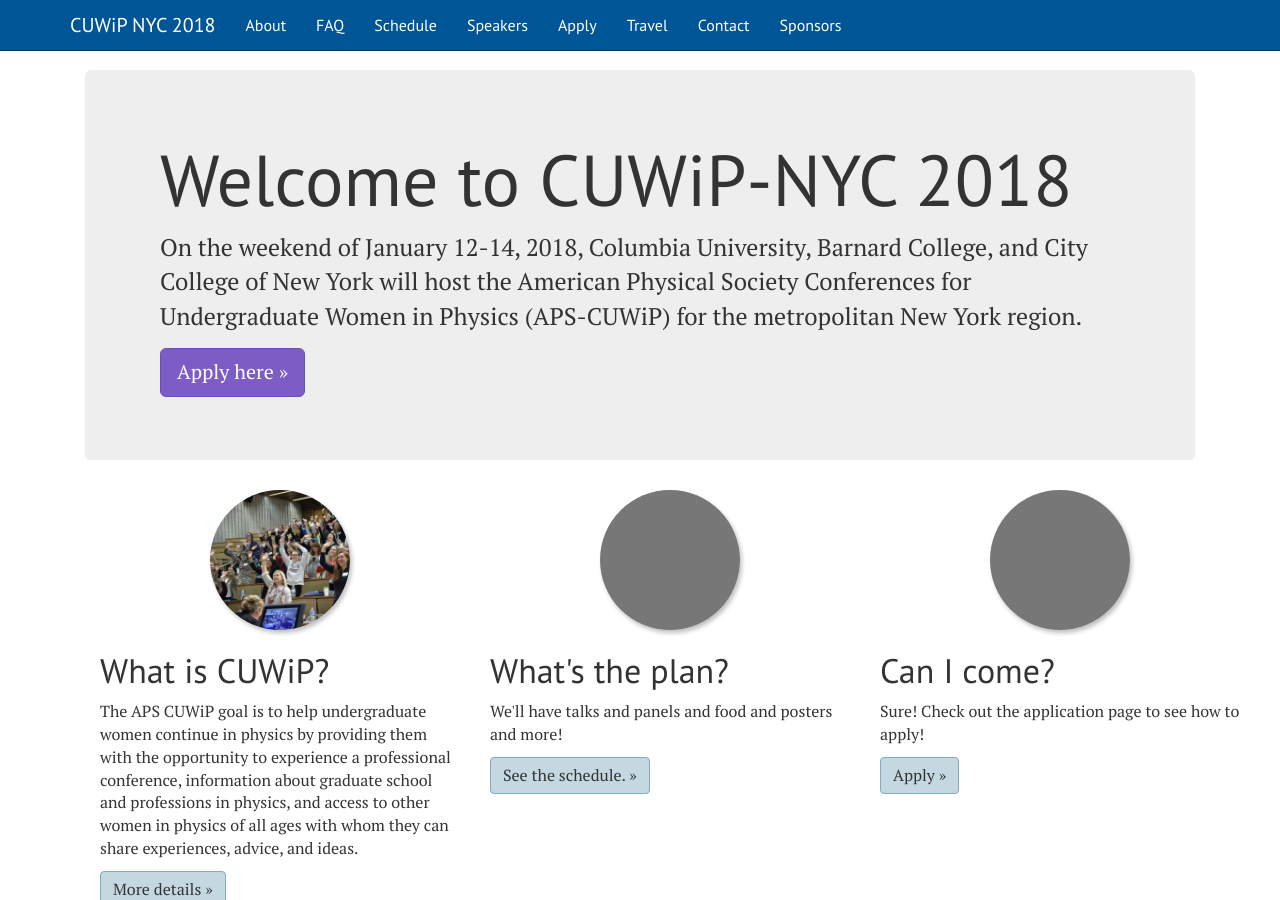
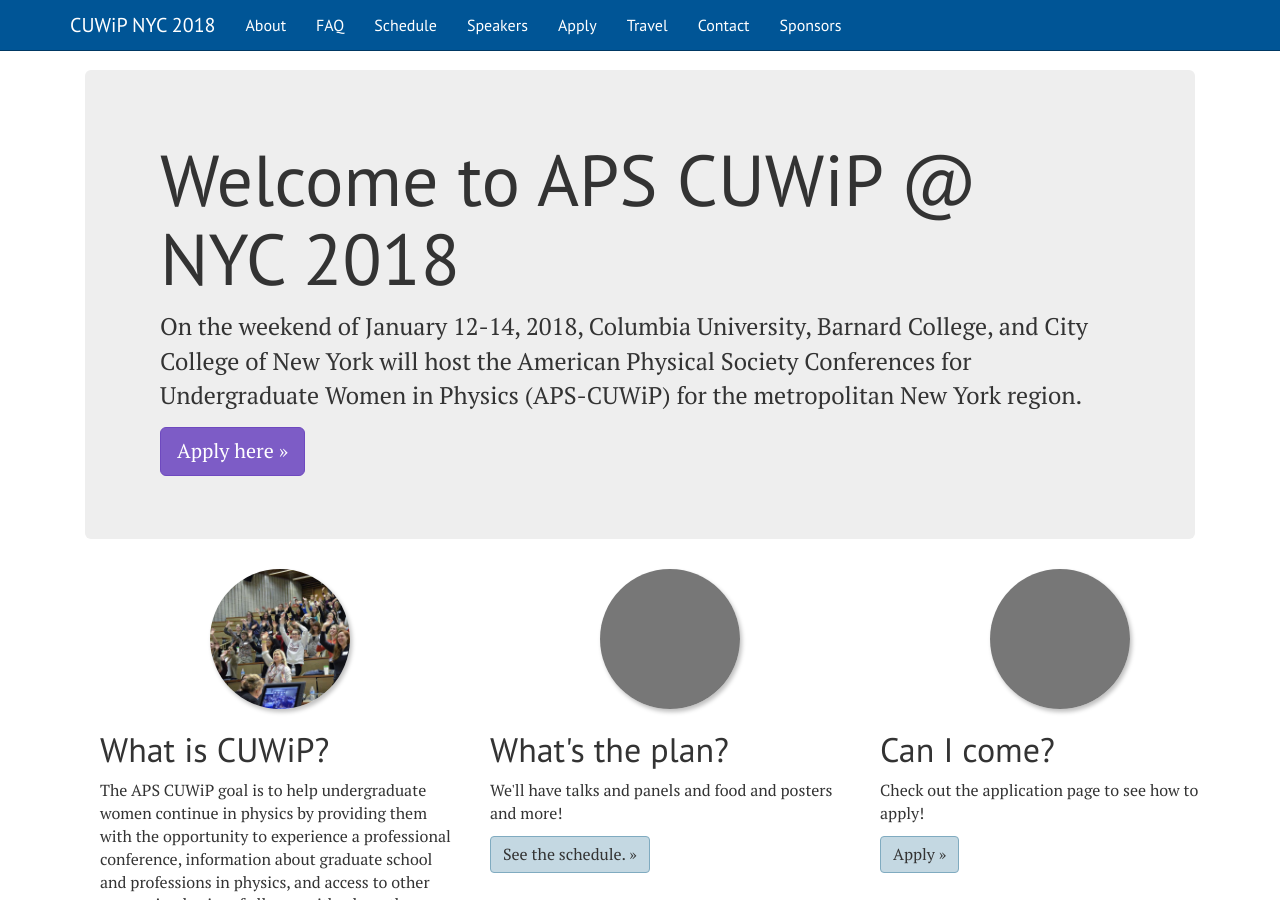
Before and after one commit to cuwip-nyc/cuwip-nyc.github.io, a Jekyll site: the page built from index.html, in a window 1280 px wide and 900 px high. Built offline with Jekyll 4.4.1, drawn with Linux system fonts in a browser that asks for light colours; comment, search, counter and statistics services are not loaded.

Commit message:
remove sure

```diff
--- a/index.html
+++ b/index.html
@@ -7,7 +7,7 @@
 
 <div class="jumbotron">
   <div class="container">
-    <h1>Welcome to CUWiP-NYC 2018</h1>
+    <h1>Welcome to APS CUWiP @ NYC 2018</h1>
     <p>On the weekend of January 12-14, 2018, Columbia University, Barnard College, and City College of New York will host the American Physical Society Conferences for Undergraduate Women in Physics (APS-CUWiP) for the metropolitan New York region.</p>
     <p><a class="btn btn-info btn-lg" href="#" role="button">Apply here &raquo;</a></p>
   </div>
@@ -31,7 +31,7 @@
     <div class="col-md-4">
       <img src="images/gray.gif" alt="the crowd" class="img-circle img-responsive center-block shadowImg" width="140" height="140">
       <h2>Can I come?</h2>
-      <p>Sure! Check out the application page to see how to apply! </p>
+      <p>Check out the application page to see how to apply! </p>
       <p><a class="btn btn-default" href="{{site.baseurl}}/apply/" role="button">Apply &raquo;</a></p>
     </div>
   </div>
```
